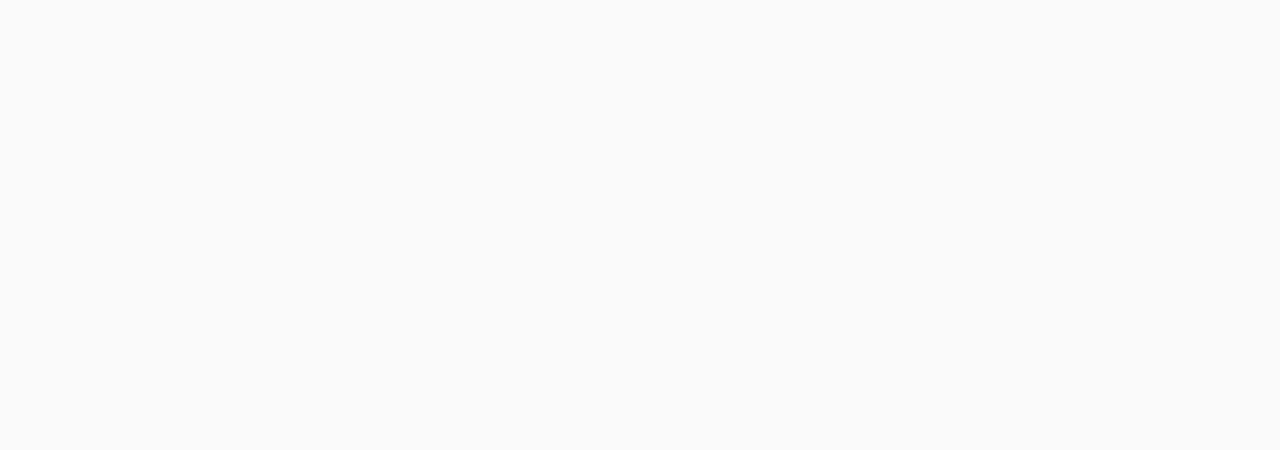
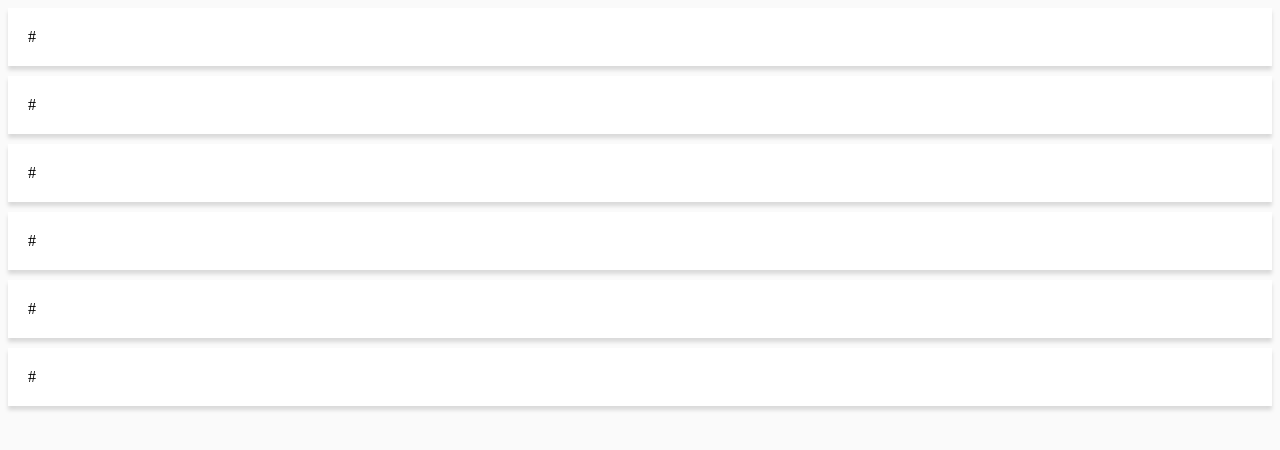
Before and after one commit to NotEneas/ConcetrationGame, a plain HTML site: page index.html in a window 1280 px wide. Drawn offline with Linux system fonts and the light colour scheme.

Commit message:
Add Cards Markup And CSS

```diff
--- a/index.html
+++ b/index.html
@@ -8,7 +8,30 @@
 </head>
 <body>
 	<div class="grid js-grid">
-
+		<div class="card" data-value="a">
+			<section class="card_back">#</section>
+			<section class="card_front">a</section>
+		</div>
+		<div class="card" data-value="b">
+			<section class="card_back">#</section>
+			<section class="card_front">b</section>
+		</div>
+		<div class="card" data-value="c">
+			<section class="card_back">#</section>
+			<section class="card_front">c</section>
+		</div>
+		<div class="card" data-value="a">
+			<section class="card_back">#</section>
+			<section class="card_front">a</section>
+		</div>
+		<div class="card" data-value="c">
+			<section class="card_back">#</section>
+			<section class="card_front">c</section>
+		</div>
+		<div class="card" data-value="b">
+			<section class="card_back">#</section>
+			<section class="card_front">b</section>
+		</div>
 	</div>
 
 	<script src="main.js"></script>
--- a/main.css
+++ b/main.css
@@ -1,3 +1,7 @@
+:root {
+	--shadow: 0 4px 4px #00000022;
+}
+
 * {
 	box-sizing: border-box;
 }
@@ -5,3 +9,26 @@
 body {
 	background: #fafafa;
 }
+
+.card {
+	background: #fff;
+	box-shadow: var(--shadow);
+	padding: 20px;
+	margin-bottom: 10px;
+}
+
+.card .card_front {
+	display: none;
+}
+
+.card.open .card_front {
+	display: block;
+}
+
+.card .card_back {
+	display: block;
+}
+
+.card.open .card_back {
+	display: none;
+}
```
